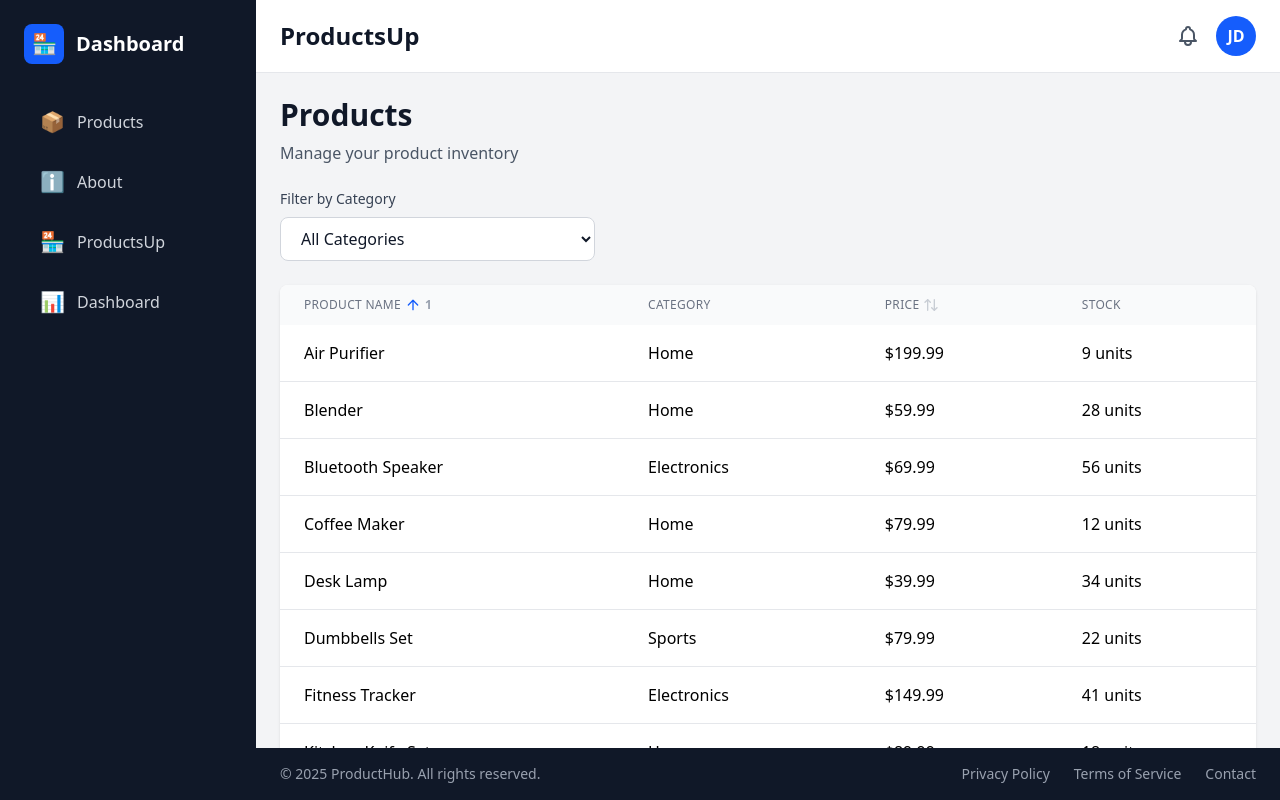
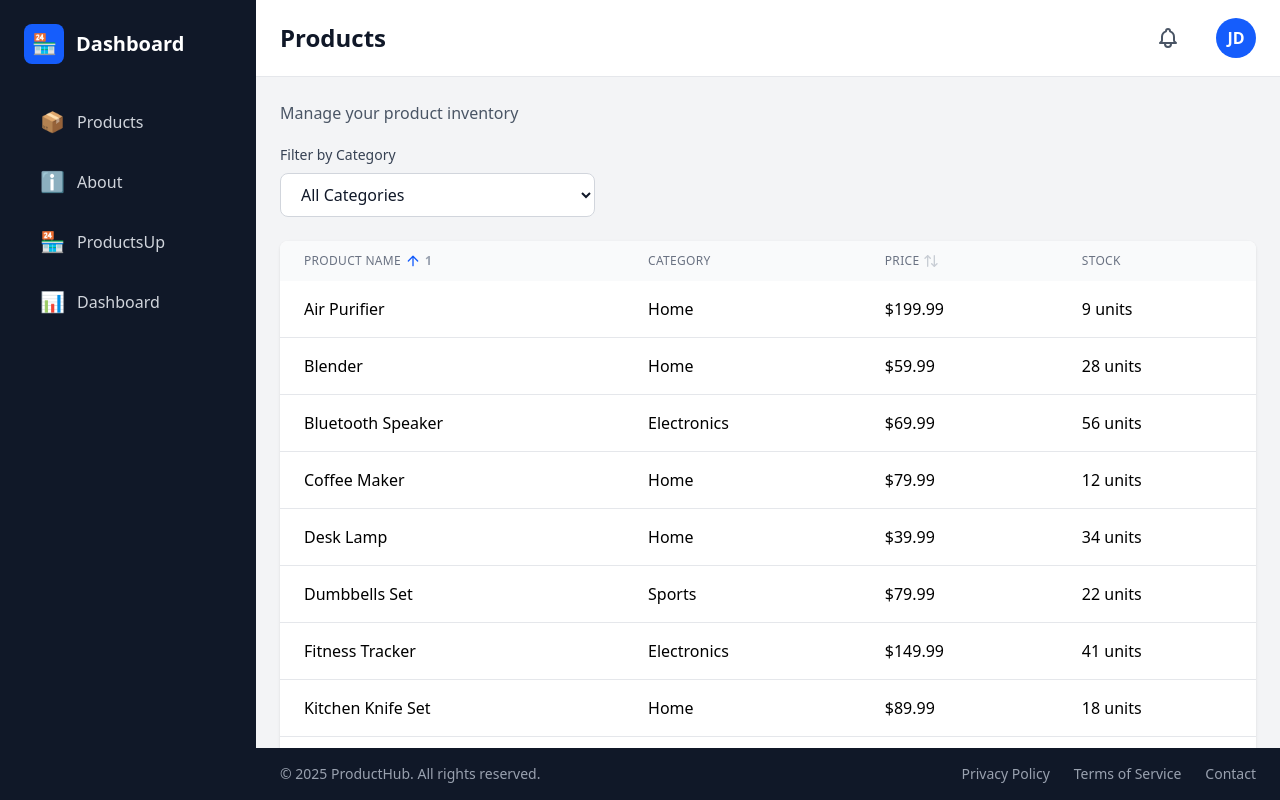
Before and after one commit to wethil/react-case-study, a React (Vite) app: page /products in a window 1280 px wide. Built offline with nearby package versions, Linux system fonts and the light colour scheme.

Commit message:
App header will now use current page header

```diff
--- a/src/components/Header.tsx
+++ b/src/components/Header.tsx
@@ -1,26 +1,34 @@
 import React from "react";
 
-interface HeaderProps {
+export interface HeaderProps {
   onToggleSidebar?: () => void;
+  title?: string;
 }
 
-const Header: React.FC<HeaderProps> = ({ onToggleSidebar }) => {
-  return (
-    <header className="bg-white border-b border-gray-200 sticky top-0 z-10">
-      <div className="px-6 py-4">
-        <div className="flex items-center justify-between">
+const Header: React.FC<HeaderProps> = ({
+  onToggleSidebar,
+  title = "ProductsUp",
+}) => (
+  <header
+    className="bg-white border-b border-gray-200 sticky top-0 z-10"
+    role="banner"
+    aria-label="Header"
+  >
+    <div className="px-6 py-4 flex items-center justify-between">
       <div className="flex items-center gap-4">
         {onToggleSidebar && (
           <button
             onClick={onToggleSidebar}
-                className="md:hidden p-2 rounded hover:bg-gray-100 focus:ring-2 focus:ring-blue-500 transition-colors"
+            className="md:hidden p-2 rounded hover:bg-gray-100 focus-visible:ring-2 focus-visible:ring-blue-500 transition-colors"
             aria-label="Toggle sidebar"
+            style={{ minHeight: 44, minWidth: 44 }}
           >
             <svg
               className="w-6 h-6"
               fill="none"
               stroke="currentColor"
               viewBox="0 0 24 24"
+              aria-hidden="true"
             >
               <path
                 strokeLinecap="round"
@@ -31,18 +39,20 @@ const Header: React.FC<HeaderProps> = ({ onToggleSidebar }) => {
             </svg>
           </button>
         )}
-            <h1 className="text-2xl font-bold text-gray-900">ProductsUp</h1>
+        <h1 className="text-2xl font-bold text-gray-900">{title}</h1>
       </div>
       <div className="flex items-center gap-4">
         <button
           className="text-gray-600 hover:text-gray-900 focus:ring-2 focus:ring-blue-500 transition-colors"
           aria-label="Notifications"
+          style={{ minHeight: 44, minWidth: 44 }}
         >
           <svg
             className="w-6 h-6"
             fill="none"
             stroke="currentColor"
             viewBox="0 0 24 24"
+            aria-hidden="true"
           >
             <path
               strokeLinecap="round"
@@ -60,9 +70,9 @@ const Header: React.FC<HeaderProps> = ({ onToggleSidebar }) => {
         </div>
       </div>
     </div>
-      </div>
   </header>
 );
-};
+
+Header.displayName = "Header";
 
 export default Header;
--- a/src/pages/ProductsPage.tsx
+++ b/src/pages/ProductsPage.tsx
@@ -89,10 +89,7 @@ const Products: React.FC = () => {
 
   return (
     <div className="p-4 sm:p-6 transition-all duration-300">
-      <header className="mb-6">
-        <h2 className="text-2xl sm:text-3xl font-bold text-gray-900 mb-2 transition-colors duration-200">
-          Products
-        </h2>
+      <header className="mb-5">
         <p className="text-gray-600 transition-colors duration-200">
           Manage your product inventory
         </p>
```
Lines whose indentation alone changed are shown as unchanged.
